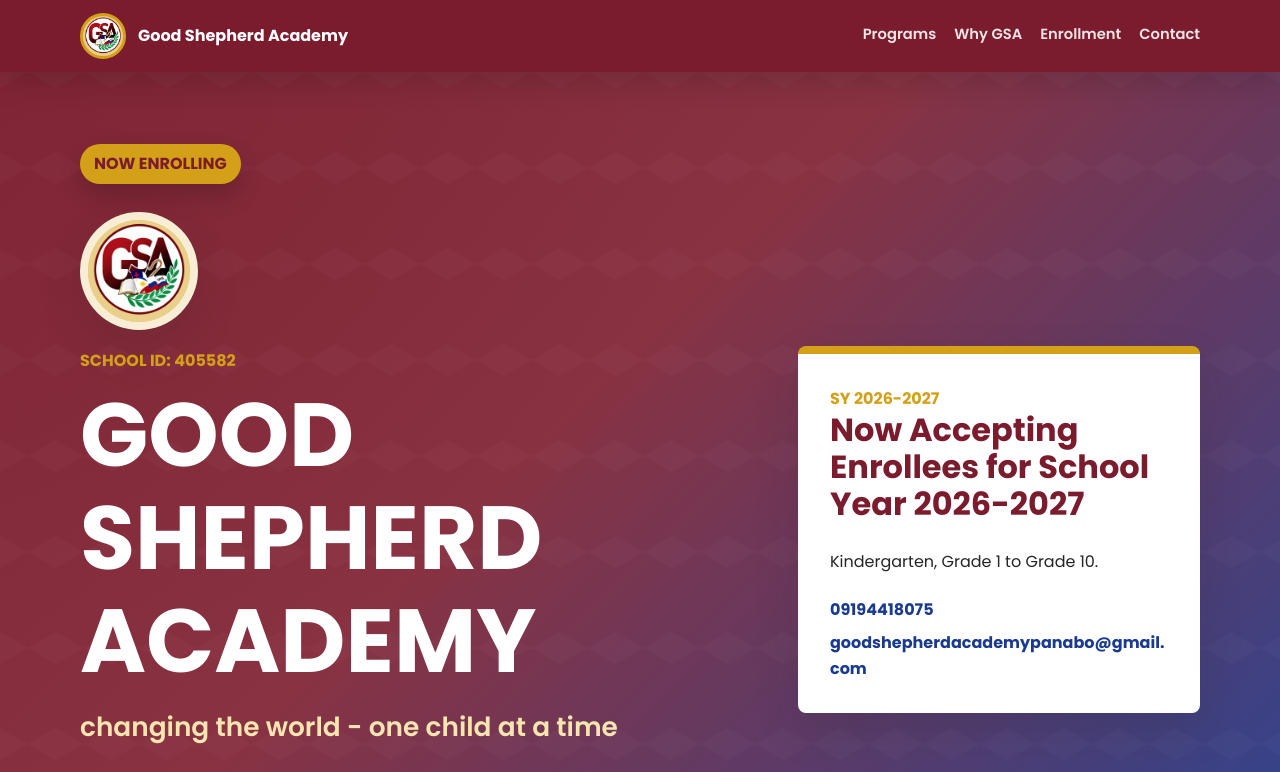
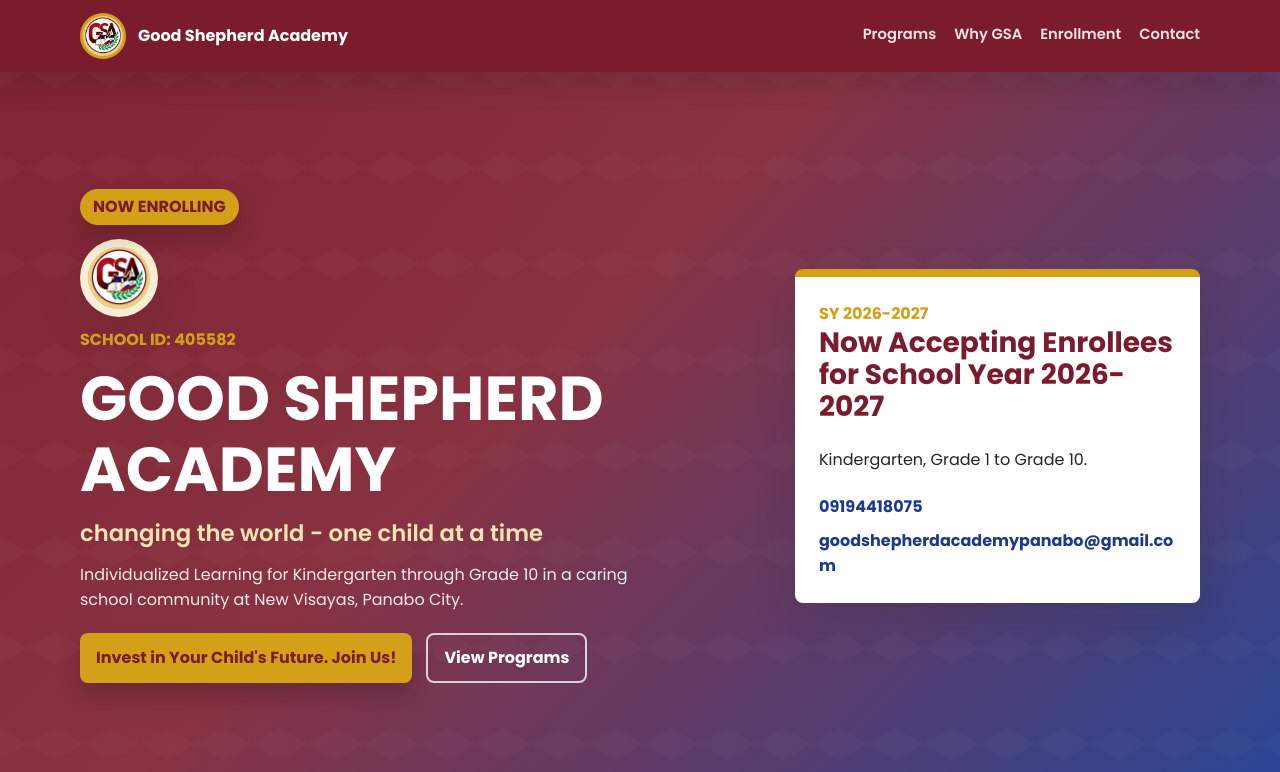
Before and after one commit to Lilent-hub/Good-Shepherd-Academy, a plain HTML site: page index.html in a window 1280 px wide. Shown: the top 772 px of the page. Drawn offline with Linux system fonts and the light colour scheme.

Commit message:
updated header

```diff
--- a/style.css
+++ b/style.css
@@ -133,7 +133,7 @@ a {
   align-items: center;
   background-position: center;
   background-size: cover;
-  padding: 72px 0 56px;
+  padding: 36px 0;
 }
 
 .hero-pattern {
@@ -150,7 +150,7 @@ a {
   position: relative;
   display: grid;
   grid-template-columns: minmax(0, 1.25fr) minmax(300px, 0.75fr);
-  gap: 48px;
+  gap: 40px;
   align-items: center;
 }
 
@@ -173,9 +173,9 @@ a {
 }
 
 .logo-badge {
-  width: 118px;
-  height: 118px;
-  margin: 28px 0 18px;
+  width: 94px;
+  height: 94px;
+  margin: 18px 0 14px;
   border-radius: 50%;
   border: 8px solid rgba(255, 255, 255, 0.82);
   background: var(--gold);
@@ -223,28 +223,29 @@ h3 {
 
 h1 {
   color: var(--white);
-  font-size: clamp(2.65rem, 7vw, 5.7rem);
-  max-width: 900px;
-  margin-bottom: 14px;
+  font-size: clamp(2.5rem, 5.35vw, 4.65rem);
+  max-width: 780px;
+  margin-bottom: 10px;
 }
 
 .tagline {
   color: var(--gold-soft);
-  font-size: clamp(1.15rem, 2.4vw, 1.65rem);
+  font-size: clamp(1.08rem, 2vw, 1.42rem);
   font-weight: 600;
+  margin-bottom: 10px;
 }
 
 .hero-lead {
   max-width: 650px;
   color: rgba(255, 255, 255, 0.9);
-  font-size: 1.08rem;
+  font-size: 1rem;
 }
 
 .hero-actions {
   display: flex;
   flex-wrap: wrap;
   gap: 14px;
-  margin-top: 30px;
+  margin-top: 20px;
 }
 
 .primary-button,
@@ -285,13 +286,13 @@ h1 {
 }
 
 .hero-panel {
-  padding: 32px;
+  padding: 28px;
   border-top: 8px solid var(--gold);
 }
 
 .hero-panel h2 {
   color: var(--maroon);
-  font-size: 2rem;
+  font-size: 1.75rem;
 }
 
 .quick-contact {
@@ -521,6 +522,42 @@ address strong {
   }
 }
 
+@media (min-width: 901px) and (max-height: 820px) {
+  .hero {
+    padding: 24px 0;
+  }
+
+  .enrolling-badge {
+    min-height: 30px;
+    padding: 5px 13px;
+  }
+
+  .logo-badge {
+    width: 78px;
+    height: 78px;
+    margin: 14px 0 10px;
+  }
+
+  h1 {
+    font-size: clamp(2.25rem, 4.85vw, 4rem);
+    max-width: 700px;
+  }
+
+  .hero-lead {
+    max-width: 580px;
+  }
+
+  .primary-button,
+  .secondary-button {
+    min-height: 44px;
+    padding: 10px 16px;
+  }
+
+  .hero-panel {
+    padding: 24px;
+  }
+}
+
 @media (max-width: 560px) {
   .brand-text {
     max-width: 170px;
```
